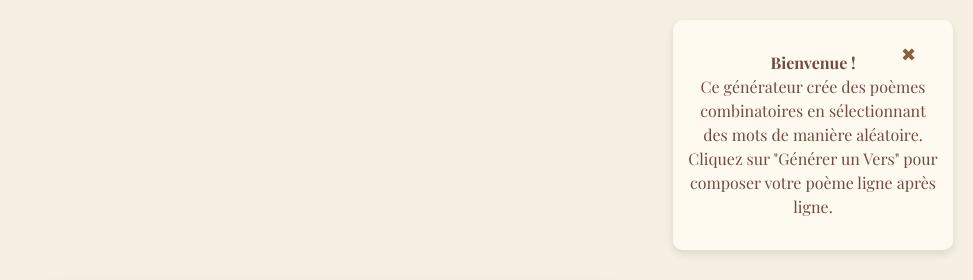
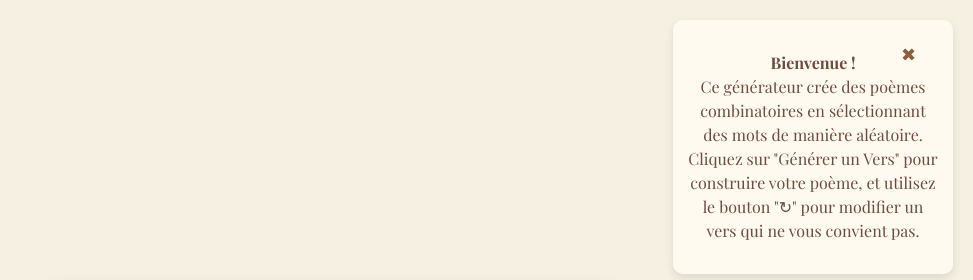
Before and after one commit to nemesisrises/G-n-rateur-d-Avenir, a plain HTML site: page index.html in a window 1280 px wide. Shown: the top 280 px of the page, without its empty margins (307-1280 px from the left). Drawn offline with nearby package versions, Linux system fonts and the light colour scheme.

Commit message:
Update index.html

```diff
--- a/index.html
+++ b/index.html
@@ -11,7 +11,7 @@
         <div class="info-panel" id="infoPanel">
             <p><strong>Bienvenue !</strong><br>
             Ce générateur crée des poèmes combinatoires en sélectionnant des mots de manière aléatoire.
-            Cliquez sur "Générer un Vers" pour composer votre poème ligne après ligne.</p>
+            Cliquez sur "Générer un Vers" pour construire votre poème, et utilisez le bouton "↻" pour modifier un vers qui ne vous convient pas.</p>
             <button id="closePanel">✖</button>
         </div>
 
```
